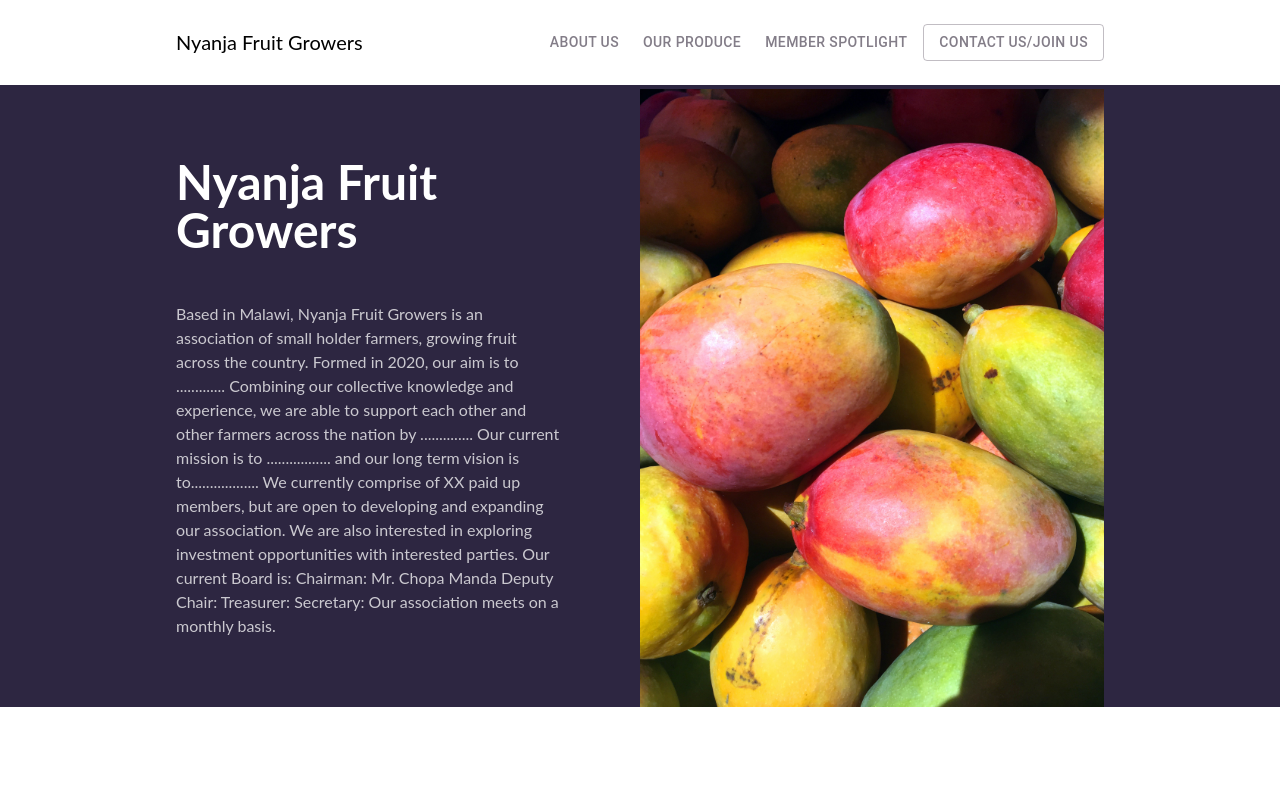
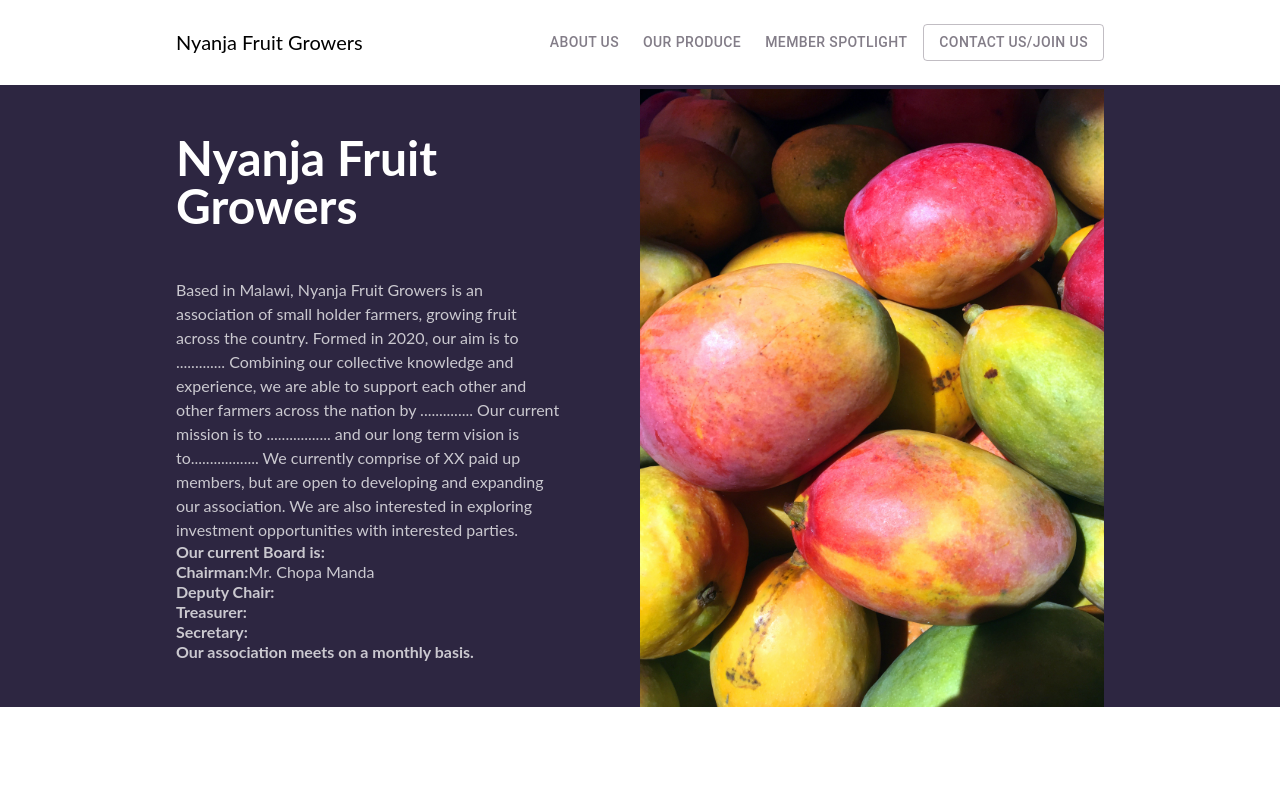
Before and after one commit to siphiwemanda/Nyanja-Fruit-Growers, a React (Create React App) app: page / in a window 1280 px wide. Shown: the top 800 px of the page. Built offline with nearby package versions, Linux system fonts and the light colour scheme.

Commit message:
Update header

```diff
--- a/src/Component/Header.js
+++ b/src/Component/Header.js
@@ -3,24 +3,29 @@ const Header = () => {
     return (
         <div className="bg-JustPurple overflow-hidden">
             <div
-                className="container flex flex-col-reverse md:flex-row items-center px-6 mx-auto mt-1 space-y-0 md:space-y-0">
+                className="container flex flex-col-reverse md:flex-row items-center px-6 mx-auto mt-1 space-y-0 py-1.5 md:py-0 md:space-y-0">
                 <div className="flex flex-col md-32 space-y-12 md:w-1/2">
                     <h1 className="max-w-md text-4xl font-bold text-center md:text-5xl md:text-left text-JustWhite"> Nyanja
                         Fruit Growers</h1>
-                    <p className="max-w-sm text-center md:text-left text-JustWhite/75"> Based in Malawi, Nyanja Fruit
-                        Growers is an association of small holder farmers, growing fruit across the country. Formed in
-                        2020, our aim is to ............. Combining our collective knowledge and experience, we are able
-                        to support each other and other farmers across the nation by .............. Our current mission
-                        is to ................. and our long term vision is to..................
-                        We currently comprise of XX paid up members, but are open to developing and expanding our
-                        association. We are also interested in exploring investment opportunities with interested
-                        parties.
-                        Our current Board is:
-                        Chairman: Mr. Chopa Manda
-                        Deputy Chair:
-                        Treasurer:
-                        Secretary:
-                        Our association meets on a monthly basis.</p>
+                    <p>
+                        <p className="max-w-sm text-center md:text-left text-JustWhite/75"> Based in Malawi, Nyanja Fruit Growers is an association of small holder farmers, growing fruit across the country. Formed
+                            in
+                            2020, our aim is to ............. Combining our collective knowledge and experience, we are
+                            able
+                            to support each other and other farmers across the nation by .............. Our current
+                            mission
+                            is to ................. and our long term vision is to..................
+                            We currently comprise of XX paid up members, but are open to developing and expanding our
+                            association. We are also interested in exploring investment opportunities with interested
+                            parties.</p>
+                        <p className="max-w-sm  leading-tight font-bold md:text-left text-JustWhite/75"> Our current Board is:</p>
+                        <p className="max-w-sm  leading-tight font-bold md:text-left text-JustWhite/75">Chairman:<span className="font-normal">Mr. Chopa Manda</span></p>
+                        <p className="max-w-sm leading-tight font-bold md:text-left text-JustWhite/75">Deputy Chair:</p>
+                        <p className="max-w-sm  leading-tight font-bold md:text-left text-JustWhite/75">Treasurer:</p>
+                        <p className="max-w-sm  leading-tight font-bold md:text-left text-JustWhite/75"> Secretary:</p>
+                        <p className="max-w-sm  leading-tight font-bold md:text-left text-JustWhite/75">Our association meets on a monthly basis.</p>
+
+                    </p>
                 </div>
                 <div className="md:w-1/2">
                     <img src={mangoes} alt="Fruit"/>
```
